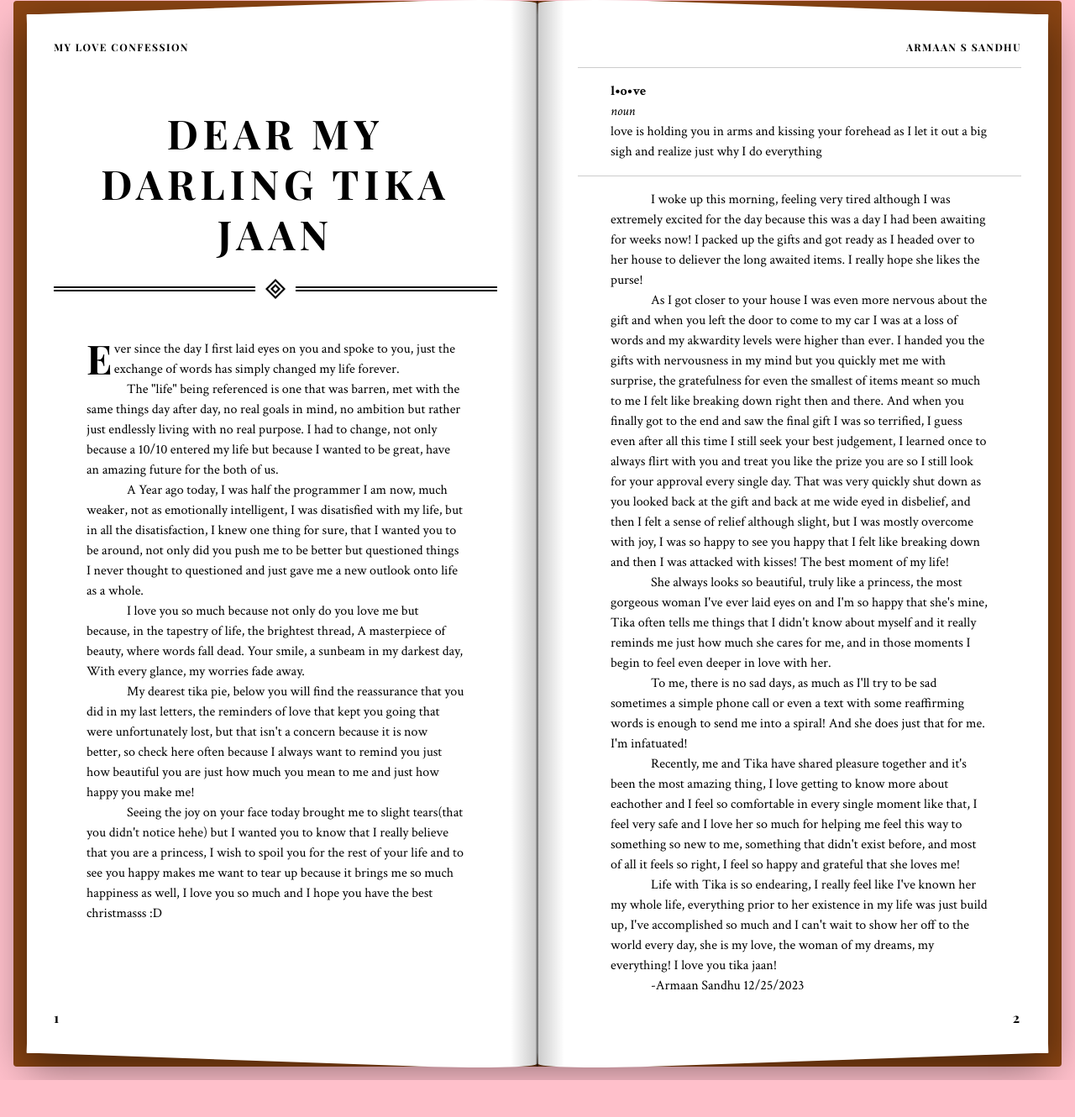
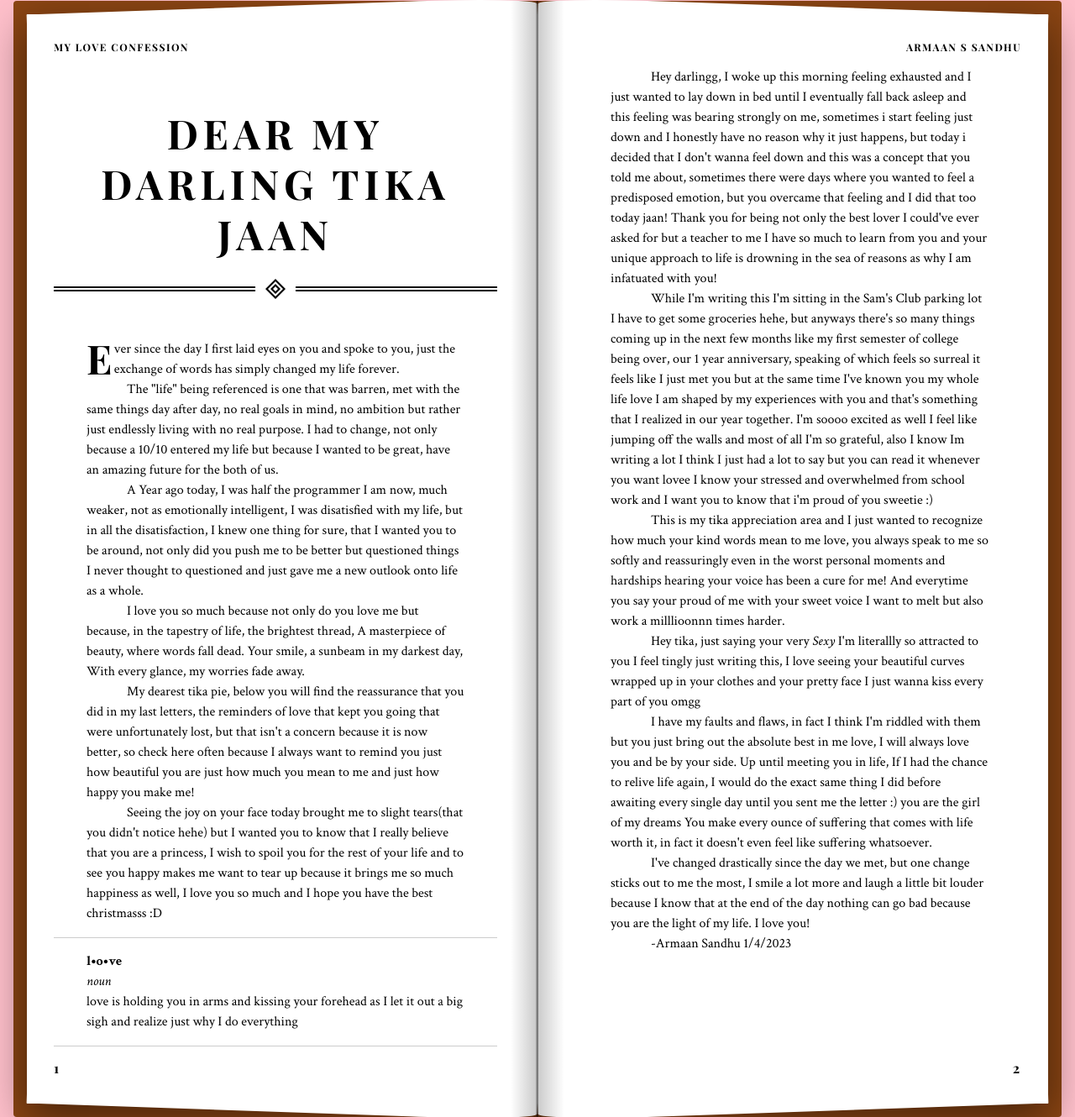
Before and after one commit to armaans15/luvv3, a plain HTML site: page index.html in a window 1280 px wide. Shown: the part 15-1345 px from the top of the page at 84% size. Before the commit the page ends 1301 px from the top, so only its background shows below. Drawn offline with nearby package versions, Linux system fonts and the light colour scheme; a web font is replaced by a local one.

Commit message:
Update index.html

```diff
--- a/index.html
+++ b/index.html
@@ -45,25 +45,25 @@
                         </dd>
                     </dl>
                     <p>
-                        I woke up this morning, feeling very tired although I was extremely excited for the day because this was a day I had been awaiting for weeks now! I packed up the gifts and got ready as I headed over to her house to deliever the long awaited items. I really hope she likes the purse!
+                        Hey darlingg, I woke up this morning feeling exhausted and I just wanted to lay down in bed until I eventually fall back asleep and this feeling was bearing strongly on me, sometimes i start feeling just down and I honestly have no reason why it just happens, but today i decided that I don't wanna feel down and this was a concept that you told me about, sometimes there were days where you wanted to feel a predisposed emotion, but you overcame that feeling and I did that too today jaan! Thank you for being not only the best lover I could've ever asked for but a teacher to me I have so much to learn from you and your unique approach to life is drowning in the sea of reasons as why I am infatuated with you!
                     </p>
                     <p>
-                        As I got closer to your house I was even more nervous about the gift and when you left the door to come to my car I was at a loss of words and my akwardity levels were higher than ever. I handed you the gifts with nervousness in my mind but you quickly met me with surprise, the gratefulness for even the smallest of items meant so much to me I felt like breaking down right then and there. And when you finally got to the end and saw the final gift I was so terrified, I guess even after all this time I still seek your best judgement, I learned once to always flirt with you and treat you like the prize you are so I still look for your approval every single day. That was very quickly shut down as you looked back at the gift and back at me wide eyed in disbelief, and then I felt a sense of relief although slight, but I was mostly overcome with joy, I was so happy to see you happy that I felt like breaking down and then I was attacked with kisses! The best moment of my life!
+                       While I'm writing this I'm sitting in the Sam's Club parking lot I have to get some groceries hehe, but anyways there's so many things coming up in the next few months like my first semester of college being over, our 1 year anniversary, speaking of which feels so surreal it feels like I just met you but at the same time I've known you my whole life love I am shaped by my experiences with you and that's something that I realized in our year together. I'm soooo excited as well I feel like jumping off the walls and most of all I'm so grateful, also I know Im writing a lot I think I just had a lot to say but you can read it whenever you want lovee I know your stressed and overwhelmed from school work and I want you to know that i'm proud of you sweetie :)
                     </p>
                     <p>
-                        She always looks so beautiful, truly like a princess, the most gorgeous woman I've ever laid eyes on and I'm so happy that she's mine, Tika often tells me things that I didn't know about myself and it really reminds me just how much she cares for me, and in those moments I begin to feel even deeper in love with her.
+                        This is my tika appreciation area and I just wanted to recognize how much your kind words mean to me love, you always speak to me so softly and reassuringly even in the worst personal moments and hardships hearing your voice has been a cure for me! And everytime you say your proud of me with your sweet voice I want to melt but also work a milllioonnn times harder.
                     </p>
                     <p>
-                        To me, there is no sad days, as much as I'll try to be sad sometimes a simple phone call or even a text with some reaffirming words is enough to send me into a spiral! And she does just that for me. I'm infatuated!
+                        Hey tika, just saying your very <em> Sexy </em> I'm literallly so attracted to you I feel tingly just writing this, I love seeing your beautiful curves wrapped up in your clothes and your pretty face I just wanna kiss every part of you omgg
                     </p>
                     <p>
-                        Recently, me and Tika have shared pleasure together and it's been the most amazing thing, I love getting to know more about eachother and I feel so comfortable in every single moment like that, I feel very safe and I love her so much for helping me feel this way to something so new to me, something that didn't exist before, and most of all it feels so right, I feel so happy and grateful that she loves me!
+                        I have my faults and flaws, in fact I think I'm riddled with them but you just bring out the absolute best in me love, I will always love you and be by your side. Up until meeting you in life, If I had the chance to relive life again, I would do the exact same thing I did before awaiting every single day until you sent me the letter :) you are the girl of my dreams You make every ounce of suffering that comes with life worth it, in fact it doesn't even feel like suffering whatsoever.
                     </p>
                     <p>
-                        Life with Tika is so endearing, I really feel like I've known her my whole life, everything prior to her existence in my life was just build up, I've accomplished so much and I can't wait to show her off to the world every day, she is my love, the woman of my dreams, my everything! I love you tika jaan!
+                        I've changed drastically since the day we met, but one change sticks out to me the most, I smile a lot more and laugh a little bit louder because I know that at the end of the day nothing can go bad because you are the light of my life. I love you!
                     </p>
                     <p>
-                        -Armaan Sandhu 12/25/2023
+                        -Armaan Sandhu 1/4/2023
                     </p>
                 </article>
                 <footer>
```
